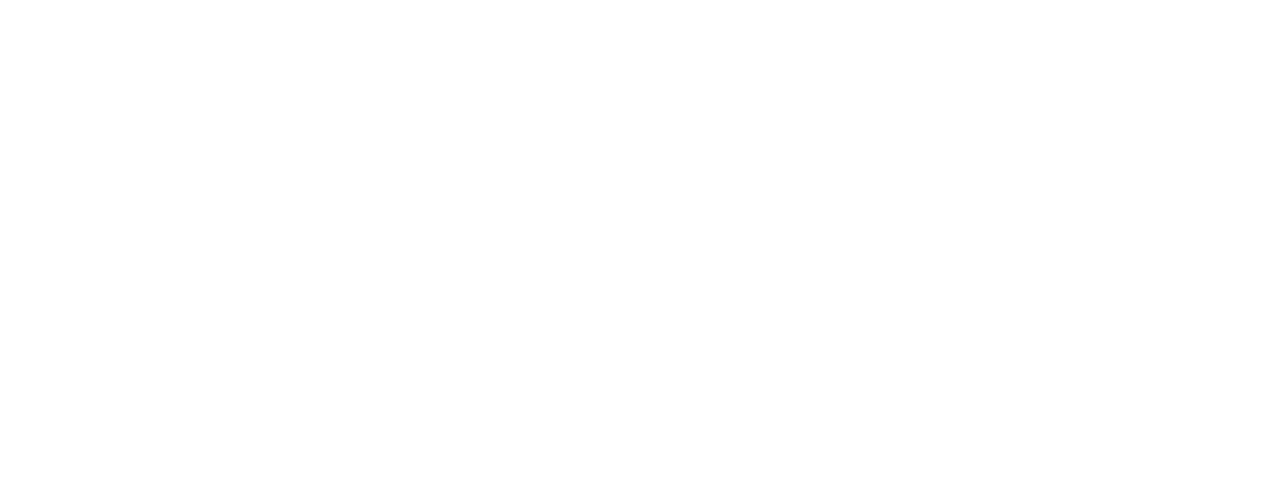
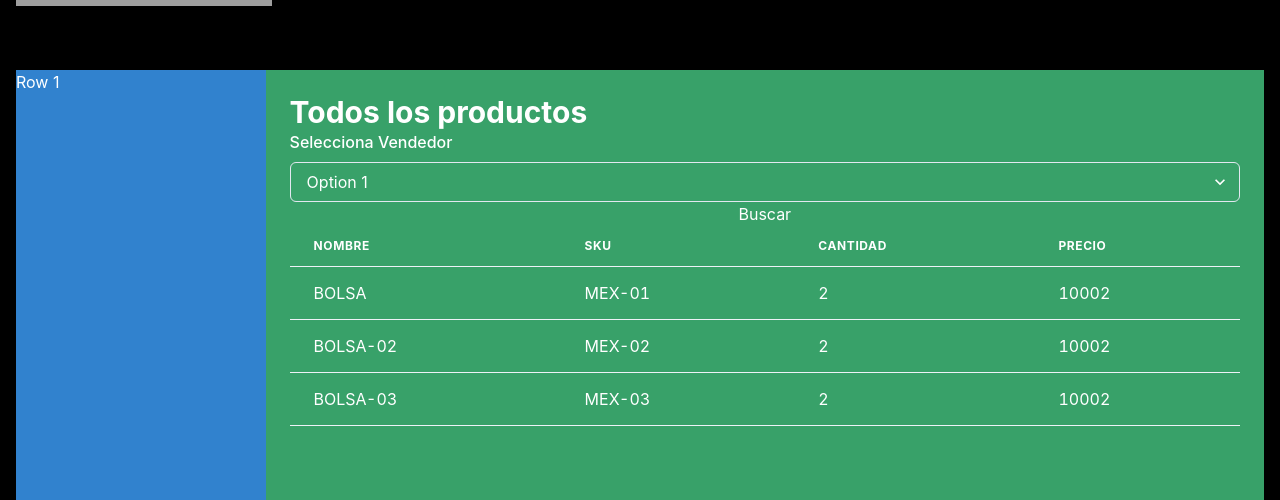
Before and after one commit to Any28Flo/magicLogFront, a React (Vite) app: page /dashboard/busqueda in a window 1280 px wide. Before the commit this address had no page. Shown: the part 202-702 px from the top of the page. Built offline with nearby package versions, Linux system fonts and the light colour scheme; sample sign-in values are in the browser's storage; grey boxes are pictures that could not be loaded.

Commit message:
ref | Conditional title Search component

```diff
--- a/src/App.tsx
+++ b/src/App.tsx
@@ -8,13 +8,31 @@
 
 import Home from "./pages/Home";
 import Login from "./pages/Login";
-import Products from "./pages/Products";
+import Products from "./pages/ProductsByUser";
 import NewProduct from "./pages/NewProduct";
+import Search from "./pages/Search";
+import ProductsByUser from "./pages/ProductsByUser";
+import { useEffect, useState } from "react";
+import { useAppContext } from "./context/appContext";
 
 export function App() {
 	//TODO: get user role from auth
-	const userRole = 'vendedor'
 
+
+	const { user } = useAppContext();
+	const userRole = user?.role ?? 'comprador';
+	console.log(user)
+	const [messageByRole, setMessageByRole] = useState('');
+
+	useEffect(() => {
+		if (userRole === 'comprador') {
+			setMessageByRole('Busca productos')
+		}
+		if (userRole === "admin") {
+			setMessageByRole('Todos los productos')
+		}
+
+	}, [])
 	return (
 		<Routes>
 
@@ -28,18 +46,26 @@
 						</RequireAuth>
 					}
 				>
+					<Route path="/dashboard/agregar"
+						element={
+							<PrivateRoute role={userRole} authorizedRoles={['vendedor']}>
+								<NewProduct />
+							</PrivateRoute>
+						}
+					/>
 					<Route path="/dashboard/productos"
 						element={
 							<PrivateRoute role={userRole} authorizedRoles={['vendedor']}>
-								<Products />
+								<ProductsByUser />
 							</PrivateRoute>
 						}
 					/>
 
-					<Route path="/dashboard/agregar"
+
+					<Route path="/dashboard/busqueda"
 						element={
-							<PrivateRoute role={userRole} authorizedRoles={['vendedor']}>
-								<NewProduct />
+							<PrivateRoute role={userRole} authorizedRoles={['admin', 'comprador']}>
+								<Search message={messageByRole} roleSearch={userRole} />
 							</PrivateRoute>
 						}
 					/>
--- a/src/context/appContext.tsx
+++ b/src/context/appContext.tsx
@@ -26,7 +26,7 @@
 function reducer(state: State, action: Action): State {
 	switch (action.type) {
 		case 'login':
-			return { ...state, user: { email: action?.payload?.user?.email, role: action.payload.user?.role }, token: action.payload.token };
+			return { ...state, user: { email: action?.payload?.user?.email ?? '', role: action.payload.user?.role ?? '' }, token: action.payload.token };
 		case 'logout':
 			return { ...state, user: initialState.user, token: initialState.token }
 
--- a/src/pages/Products.tsx
+++ b/src/pages/ProductsByUser.tsx
@@ -43,16 +43,15 @@
 		quantity: 2
 	}
 ]
-const Products: FC<ProductosProps> = () => {
+const ProductsByUser: FC<ProductosProps> = () => {
 	return (
 
 		<Flex justify='space-around' flexDirection='column' padding='6'>
 			<Heading size='lg'>Productos</Heading>
-			<List products={productos} />
+			<List products={productos} isReadOnly={false} />
 		</Flex>
-
 
 	);
 }
 
-export default Products;
+export default ProductsByUser;
--- /dev/null
+++ b/src/pages/Search.tsx
@@ -0,0 +1,53 @@
+
+import {
+	Flex,
+	Heading,
+
+} from '@chakra-ui/react';
+import FilterBySeller from '../components/Products/FilterBySeller';
+import FilterByProductProps from '../components/FilterByProductProps';
+import List from '../components/Products/List';
+
+interface SearchProps {
+	message: string;
+	roleSearch: string
+}
+const productos = [
+	{
+		sku: 'MEX-01',
+		name: 'BOLSA',
+		price: 10002,
+		quantity: 2
+	},
+	{
+		sku: 'MEX-02',
+		name: 'BOLSA-02',
+		price: 10002,
+		quantity: 2
+	},
+	{
+		sku: 'MEX-03',
+		name: 'BOLSA-03',
+		price: 10002,
+		quantity: 2
+	}
+]
+const Search = ({ message, roleSearch }: SearchProps): JSX.Element => {
+	return (
+		<Flex justify='space-around' flexDirection='column' padding='6'>
+			<Heading size='lg'>{message}</Heading>
+			{
+				roleSearch === 'admin' ?
+					<FilterBySeller />
+					:
+					<FilterByProductProps />
+
+			}
+			<List products={productos} isReadOnly={false} />
+
+		</Flex>
+
+	);
+}
+
+export default Search;
--- a/src/sections/users/UserCard.tsx
+++ /dev/null
@@ -1,6 +0,0 @@
-import styles from "./UserCard.module.scss";
-import { User } from "./useUsers";
-
-export function UserCard({ user }: { user: User }) {
-	return <div className={styles.userCard}>{user.name}</div>;
-}
```
Also changed, not shown: src/pages/AdminBoard.tsx (added, +15 -0 lines), src/sections/users/UserCard.module.scss (deleted, +0 -10 lines), src/sections/users/useUsers.ts (deleted, +0 -7 lines), .stylelintrc.json (deleted), 2 other files (tests, documents, lock files or other folders).
